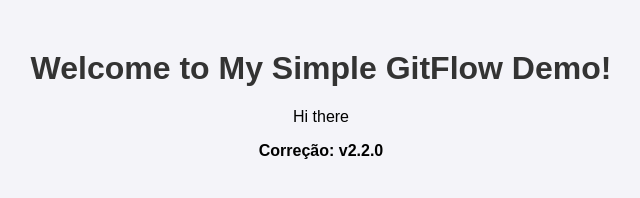
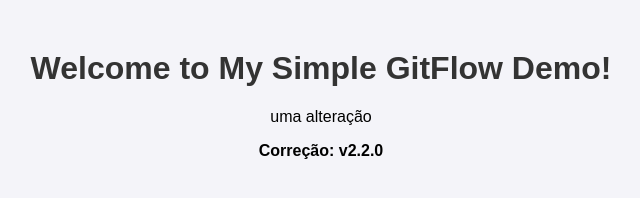
Before and after one commit to CesaragsUC/github-flow-demo, a website: page public/index.html in a window 1280 px wide. Shown: the full height of the page, 319-959 px from the left. Drawn offline with Linux system fonts and the light colour scheme.

Commit message:
teste workflow (#3)

```diff
--- a/public/index.html
+++ b/public/index.html
@@ -18,7 +18,7 @@
 </head>
 <body>
     <h1>Welcome to My Simple GitFlow Demo!</h1>
-    <p>Hi there</p>
+    <p>uma alteração</p>
     <p><b>Correção: v2.2.0</b></p>
 </body>
 </html>
```
